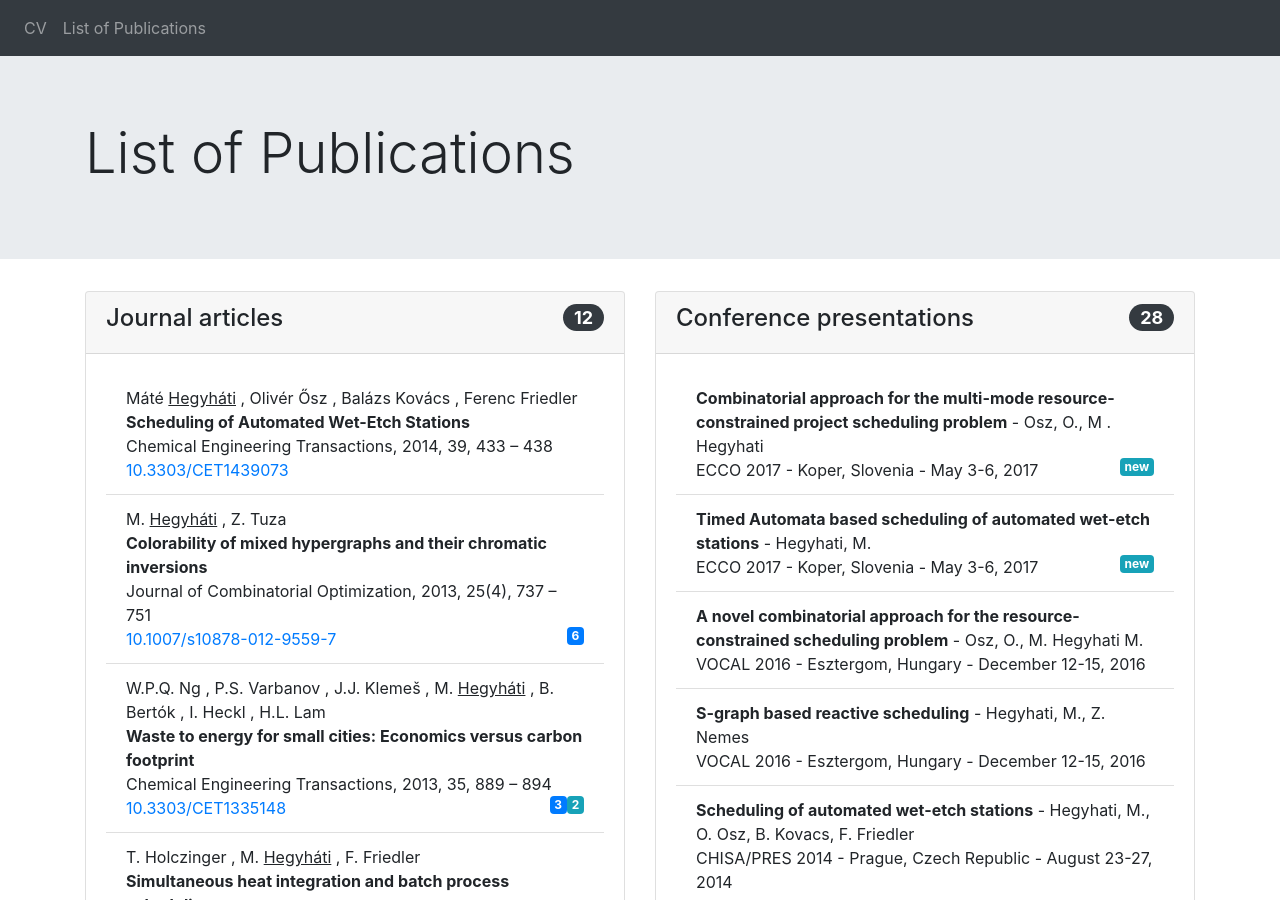
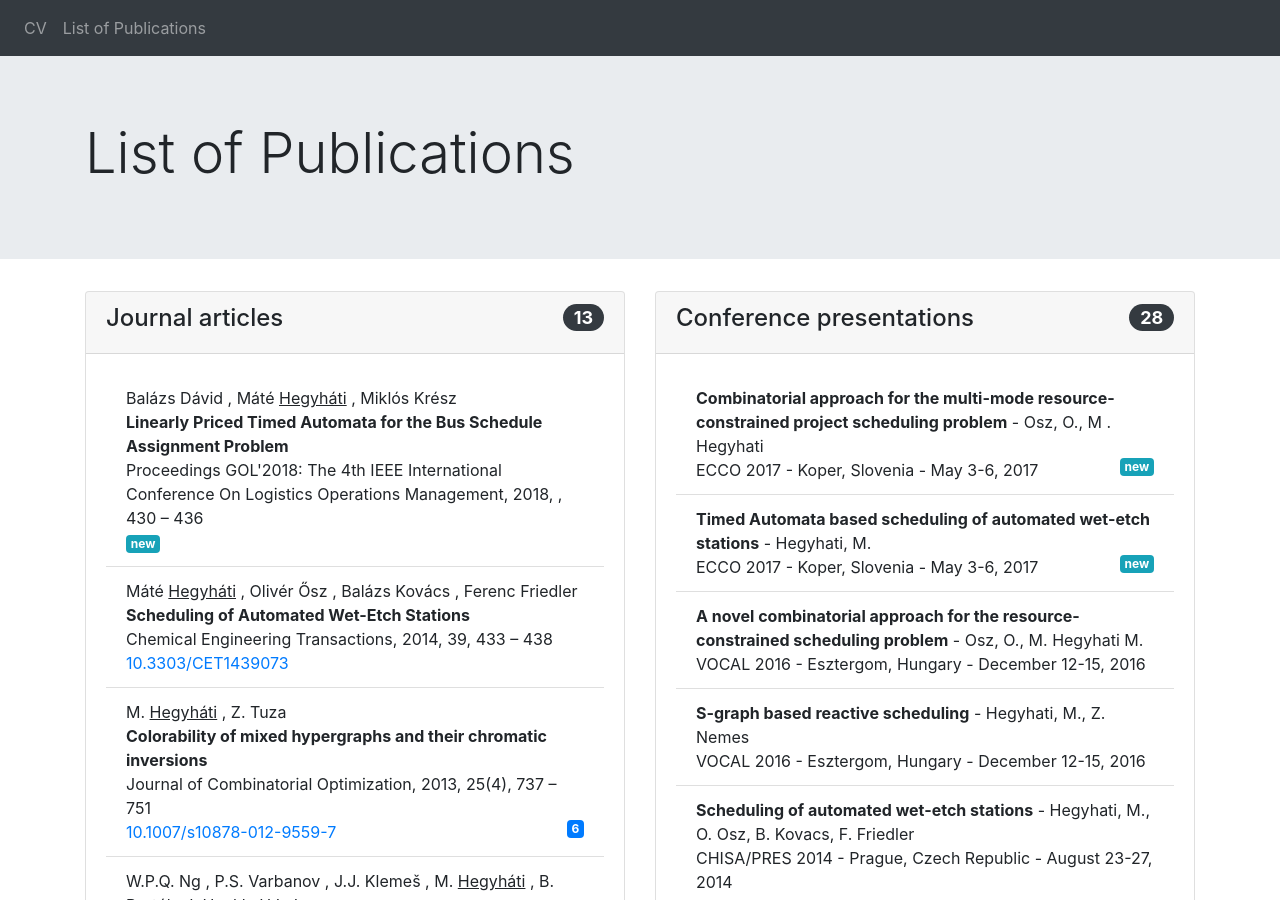
Before and after one commit to hegyhati/hegyhati.github.io, a Jekyll site: the page built from publications.html, in a window 1280 px wide and 900 px high. Built offline with Jekyll 4.4.1, drawn with Linux system fonts in a browser that asks for light colours.

Commit message:
GOL proceedings

```diff
--- a/_data/articles.json
+++ b/_data/articles.json
@@ -1,4 +1,27 @@
 [
+    {
+        "id": "David2018",
+        "type": "incollection",
+        "title": "Linearly Priced Timed Automata for the Bus Schedule Assignment Problem",
+        "author":
+        [
+            {
+                "family": "Dávid",
+                "given": "Balázs"
+            },
+            {
+                "family": "Hegyháti",
+                "given": "Máté"
+            },
+            {
+                "family": "Krész",
+                "given": "Miklós"
+            },
+        ],
+        "journal": "Proceedings GOL'2018: The 4th IEEE International Conference On Logistics Operations Management",
+        "year": "2018",
+        "pages": "430 – 436",
+    },
     {
         "id": "Hegyhati2014",
         "type": "article",
```
